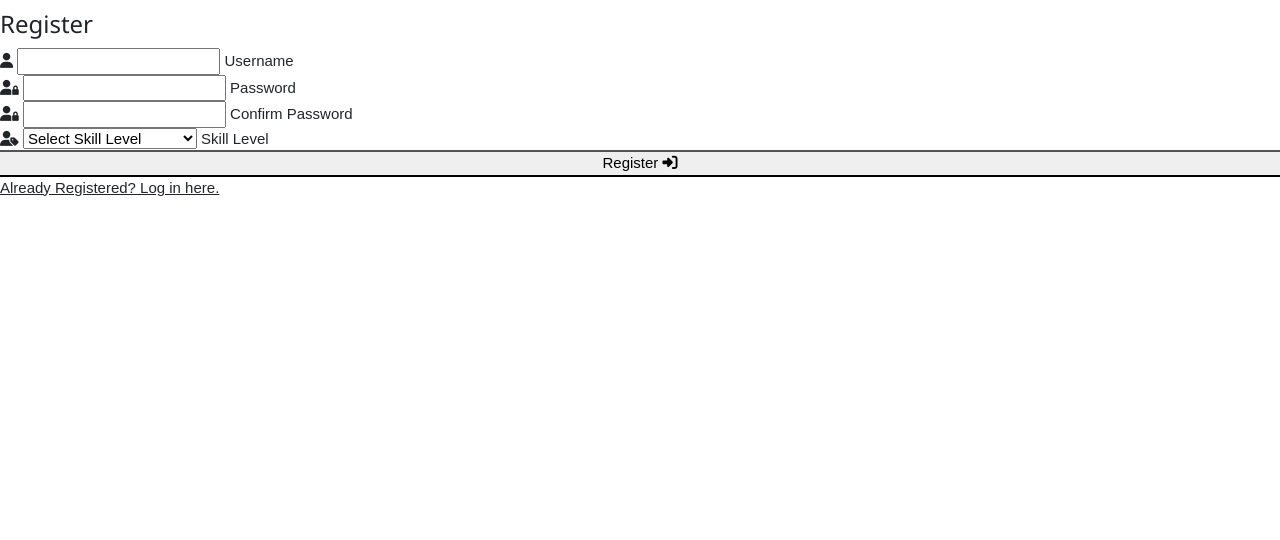
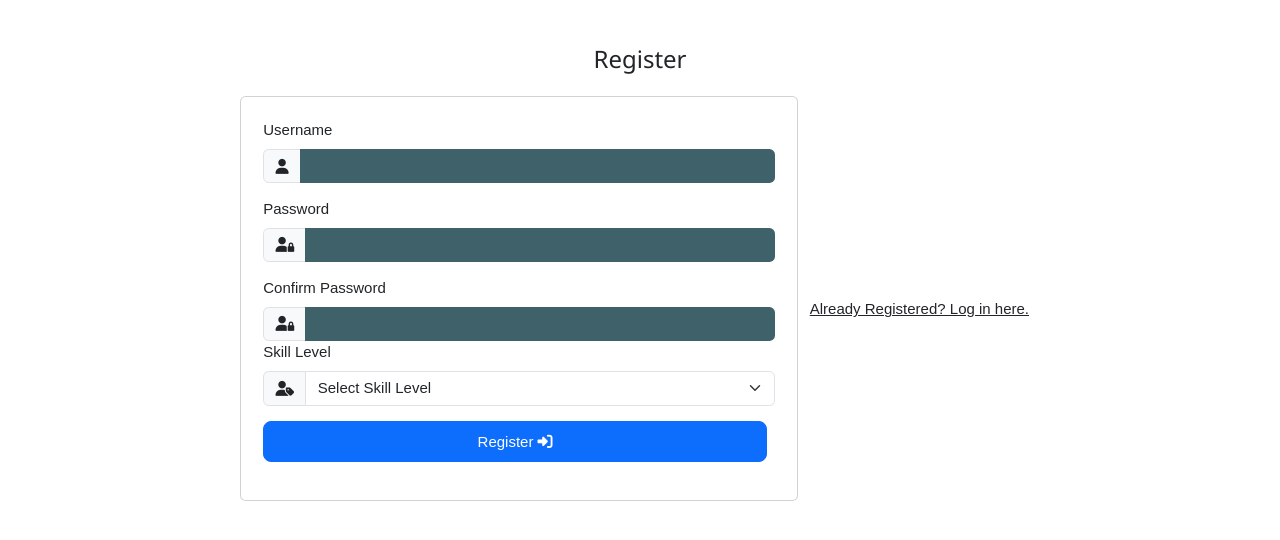
Before and after one commit to enrightc/LiDARFind, a Flask app: page /register in a window 1280 px wide. Shown: the part 53-593 px from the top of the page. Run offline with Flask 3, Linux system fonts and the light colour scheme; some libraries are stand-ins or nearby versions.

Commit message:
Enhance profile function to implement checks for user authentication & handle errors

```diff
--- a/app.py
+++ b/app.py
@@ -107,31 +107,62 @@ def login():
 def profile(username):
     """
     Display the user's profile page.
-    Retrieve the username from the session and query the
-        database to get the user's information.
-    - The route accepts the username as a URL parameter.
-    - The username is retrieved from the session to ensure
-        it matches the logged-in user.
-    - Render the profile template with the retrieved username and user records.
+    This function handles requests to view a user's profile. it
+    implements security checks to ensure only logged in user's
+    can view their own profiles.
+    The function retrieve the username from the session and queries
+    the database to get the user's information.
+
+    Process:
+    1. The function is called when a user naviagtes to the profile
+        page.
+    2. The 'username parameter in the URL is passed to the function.
+    3. It checks if there is a logged in user by looking for the
+        'user' in the session.
+    4. If there is no logged in user it immediately redirects to the
+        login page and the function ends.
+    5. If there is a logged in user it queries the dataase to find the
+        user.
+    6). If no user is found in the database it aborts with a 404 error
+        message.
+    7). if the user is found it assigns the username from the database to
+        the 'username' variable.
+    8). It compares the username with the one in session. If they do
+        not match it aborts with a 403 error.
+    9). If all checks pass it queries the database for all records
+        created by the user.m
 
     Args:
     username (str): The username of the user whose profile is being accessed.
 
     Returns:
-    - Renders the profile.html template with the username context variable.
+    1. If successful: Renders profile.html template with the username and
+        records.
+    2. If not logged in: redirects to the login page.
+    3. If user not found: Aborts with 404 error.
+    4. If unauthorised access: Aborts with 403 error.
     """
+    # Check if user is logged in.
+    # If no user is logged in they are redirected to the login page.
+    if session.get("user") is None:
+        return redirect(url_for("login"))
+
     # Retrieve the session user's name from the db
-    username = mongo.db.users.find_one(
-        {"username": session["user"]}
-    )["username"]
+    user = mongo.db.users.find_one({"username": session["user"]})
+    if not user:
+        abort(404)  # User not found
+
+    username = user["username"]
+
+    # Check if the requested profile matches the logged in user.
+    # This ensures that only users can access their own profile.
+    if username != session["user"]:
+        abort(403)  # Forbidden access
 
     # Retrieve the user's records from the database
     user_records = list(mongo.db.records.find({"created_by": username}))
 
-    if session["user"]:
-        return render_template("profile.html", username=username, records=user_records)
-
-    return redirect(url_for("login"))
+    return render_template("profile.html", username=username, records=user_records)
 
 
 @app.route("/fetch_user_records", methods=["GET"])
--- a/static/js/script.js
+++ b/static/js/script.js
@@ -1,4 +1,11 @@
 $(document).ready(function() {
+
+    // Function to fadeout Flash messages
+    setTimeout(function() {
+        $(".flashes").fadeOut("slow", function() {
+        $(this).alert('close');
+        });
+    }, 5000);
 
 
     // Get the site type and monument type select elements by their IDs
@@ -85,3 +92,24 @@ function w3_open() {
     document.getElementById("mySidebar").style.display = "none";
     document.getElementById("openNav").style.display = "inline-block";
   }
+
+// Function for bootstrap form validation
+(() => {
+    'use strict'
+
+    // Fetch all the forms we want to apply custom Bootstrap validation styles to
+    const forms = document.querySelectorAll('.needs-validation')
+
+    // Loop over them and prevent submission
+    Array.from(forms).forEach(form => {
+      form.addEventListener('submit', event => {
+
+        if (!form.checkValidity()) {
+          event.preventDefault()
+          event.stopPropagation()
+        }
+
+        form.classList.add('was-validated')
+      }, false)
+    })
+  })()
--- a/templates/base.html
+++ b/templates/base.html
@@ -59,18 +59,21 @@
 
 		</header>
 
+
 		<section>
-			<!-- Flash Messages -->
+		<!-- Flash Messages
 			{% with messages = get_flashed_messages() %}
 				{% if messages %}
 					{% for message in messages %}
 						<div class="row flashes">
-								<h4 class="center-align">{{ message }}</h4>
+							<h4 class="text-center center-align">{{ message }}</h4>
 						</div>
 					{% endfor %}
 				{% endif %}
 			{% endwith %}
 		</section>
+		-->
+
 
 
 		<main>
--- a/templates/register.html
+++ b/templates/register.html
@@ -2,63 +2,82 @@
 
 {% block content%}
 
-    <h3 class="center-align">Register</h3>
+    <h3 class="d-flex justify-content-center align-items-center center-container mb-4 mt-5">Register</h3>
 
-    <div class="row">
-        <form class="col s12 m8 offset-m2" method="POST" action="{{ url_for('register') }}">
-            <div class="card-panel">
-                <div class="row">
+    <div class="container d-flex justify-content-center align-items-center center-container">
+        <div class="col-12 col-md-8 col-lg-6">
+          <div class="card p-4">
+            <form method="POST" action="{{ url_for('register') }}">
               <!-- Username -->
-                    <div class="input-field col s12">
-                        <i class="fa-solid fa-user prefix" aria-hidden="true"></i>
-                        <input id="username" name="username" type="text" minlength="5"
-                            maxlength="15" pattern="^[a-zA-Z0-9{5,15}]$" class="validate" required aria-label="Username">
-                        <label for="username">Username</label>
+              <div class="mb-3">
+                <label for="username" class="form-label">Username</label>
+                <div class="input-group">
+                  <span class="input-group-text prefix"><i class="fa-solid fa-user" aria-hidden="true"></i></span>
+                  <input type="text" class="form-control" id="username" name="username" minlength="5" maxlength="15"
+                         pattern="^[a-zA-Z0-9]{5,15}$" required aria-label="Username">
                 </div>
               </div>
               <!-- Password -->
-                <div class="row">
-                    <div class="input-field col s12">
-                        <i class="fas fa-user-lock prefix" aria-hidden="true"></i>
-                        <input id="password" name="password" type="password" minlength="5" maxlength="15"
-                            pattern="^[a-zA-Z0-9{5,15}]$" class="validate" required aria-label="Password">
-                        <label for="password">Password</label>
+              <div class="mb-3">
+                <label for="password" class="form-label">Password</label>
+                <div class="input-group">
+                  <span class="input-group-text prefix"><i class="fas fa-user-lock" aria-hidden="true"></i></span>
+                  <input type="password" class="form-control" id="password" name="password" minlength="5" maxlength="15"
+                         pattern="^[a-zA-Z0-9]{5,15}$" required aria-label="Password">
                 </div>
               </div>
               <!-- Confirm Password -->
-                <div class="row">
-                    <div class="input-field col s12">
-                        <i class="fas fa-user-lock prefix" aria-hidden="true"></i>
-                        <input id="confirm_password" name="confirm_password" type="password" minlength="5" maxlength="15"
-                            pattern="^[a-zA-Z0-9{5,15}]$" class="validate" required aria-label="Confirm Password">
-                        <label for="confirm_password">Confirm Password</label>
+              <div class="mb-3">
+                <label for="confirm_password" class="form-label">Confirm Password</label>
+                <div class="input-group">
+                  <span class="input-group-text prefix"><i class="fas fa-user-lock" aria-hidden="true"></i></span>
+                  <input type="password" class="form-control" id="confirm_password" name="confirm_password" minlength="5" maxlength="15"
+                         pattern="^[a-zA-Z0-9]{5,15}$" required aria-label="Confirm Password">
+                </div>
+
+              <!-- Flash Messages -->
+              <div class="container">
+                <div class="alert-danger">
+                  {% with messages = get_flashed_messages() %}
+                    {% if messages %}
+                      {% for message in messages %}
+                        <div class="alert alert-danger alert-dismissible mt-2" role="alert">
+                          {{ message }}
+                          <button type="button" class="btn-close" data-bs-dismiss="alert" aria-label="Close"></button>
+                        </div>
+                      {% endfor %}
+                    {% endif %}
+                  {% endwith %}
                 </div>
               </div>
-                <!-- Skill -->
-                <div class="row">
-                    <div class="input-field col s12">
-                        <i class="fa-solid fa-user-tag prefix" aria-hidden="true"></i>
-                        <select id="skill_level" name="skill_level" class="validate" required aria-label="Skill Level">
+
+              <!-- Skill Level -->
+              <div class="mb-3">
+                <label for="skill_level" class="form-label">Skill Level</label>
+                <div class="input-group">
+                  <span class="input-group-text prefix"><i class="fa-solid fa-user-tag" aria-hidden="true"></i></span>
+                  <select id="skill_level" name="skill_level" class="form-select" required aria-label="Skill Level">
                     <option value="" disabled selected>Select Skill Level</option>
                     <option value="novice_explorer">Novice Explorer</option>
                     <option value="amateur_archaeologist">Amateur Archaeologist</option>
                     <option value="seasoned_detectorist">Seasoned Detectorist</option>
                   </select>
-                        <label for="skill_level">Skill Level</label>
                 </div>
               </div>
-                <!-- Register -->
-                <div class="row">
-                    <button type="submit" class="col s12 btn-large" aria-label="Register">
-                        Register <i class="fas fa-sign-in-alt" aria-hidden="true"></i>
+
+              <!-- Register Button -->
+              <div class="d-grid gap-2">
+                <button type="submit" class="text-center btn btn-primary" aria-label="Register">
+                  <span>Register <i class="fas fa-sign-in-alt" aria-hidden="true"></i></span>
                 </button>
-                </div>
               </div>
             </form>
           </div>
+        </div>
+      </div>
 
     <div class="row">
-        <div class="col s12 center-align">
+        <div class="d-flex justify-content-center align-items-center center-container mb-4 mt-5">
             <a href="{{ url_for('login') }}" aria-label="Already Registered? Log in here.">Already Registered? Log in here.<a/>
         </div>
     </div>
```
Also changed, not shown: static/js/lidar-map.js (+0 -22 lines), templates/logout.html (added, +20 -0 lines), templates/profile.html (+26 -7 lines). Lines whose indentation alone changed are shown as unchanged.
